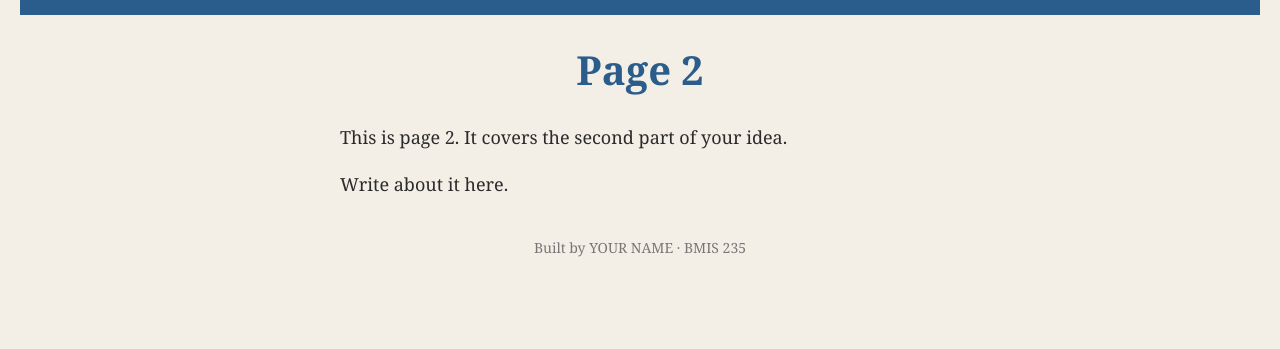
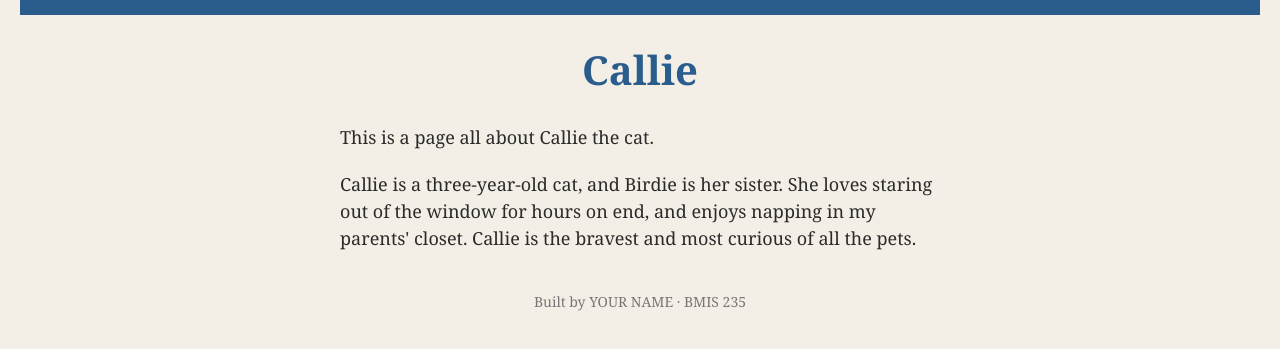
Before and after one commit to abrinkley06/bmis235-html-3, a plain HTML site: page callie.html in a window 1280 px wide. Shown: the part 71-420 px from the top of the page. Drawn offline with Linux system fonts and the light colour scheme.

Commit message:
Revise page content to feature Callie the cat
Updated content to focus on Callie the cat, including her characteristics and relationship with Birdie.

```diff
--- a/callie.html
+++ b/callie.html
@@ -28,9 +28,9 @@
     <a href="dottie.html"><img src="img/dottie.png" alt="Dottie"></a>
 </nav>
 
-<h1>Page 2</h1>
-<p>This is page 2. It covers the second part of your idea.</p>
-<p>Write about it here.</p>
+<h1>Callie</h1>
+<p>This is a page all about Callie the cat.</p>
+<p>Callie is a three-year-old cat, and Birdie is her sister. She loves staring out of the window for hours on end, and enjoys napping in my parents' closet. Callie is the bravest and most curious of all the pets.</p>
 
 <!-- Footer: fill in your name -->
 <footer>Built by YOUR NAME &middot; BMIS 235</footer>
```
